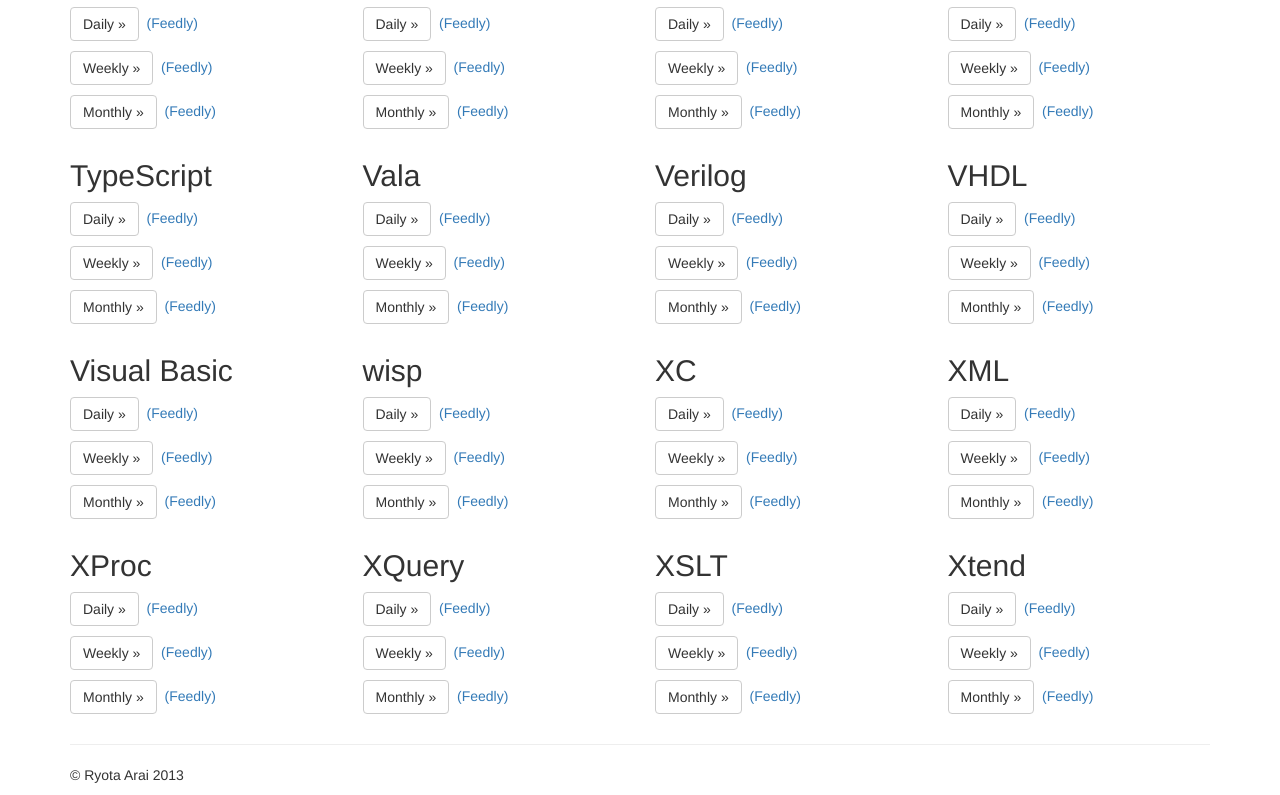
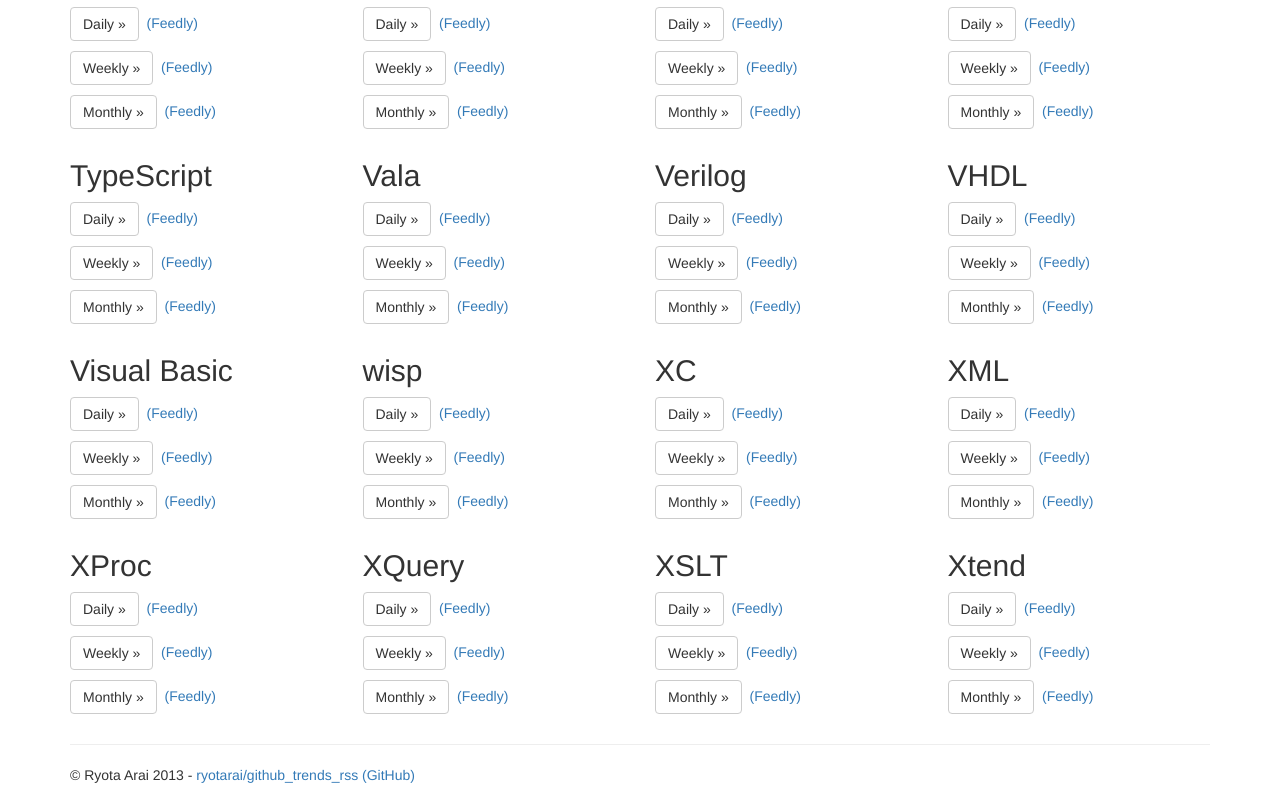
Before and after one commit to ryotarai/github_trends_rss, a plain HTML site: page public/index.html in a window 1280 px wide. Shown: the part 5457-6252 px from the top of the page. Drawn offline with nearby package versions, Linux system fonts and the light colour scheme.

Commit message:
Add link to github repo.

```diff
--- a/public/index.html
+++ b/public/index.html
@@ -32,7 +32,7 @@
       <hr>
 
       <footer>
-        <p>&copy; Ryota Arai 2013</p>
+          <p>&copy; Ryota Arai 2013 - <a href="https://github.com/ryotarai/github_trends_rss">ryotarai/github_trends_rss (GitHub)</a></p>
       </footer>
     </div> <!-- /container -->
 
```
